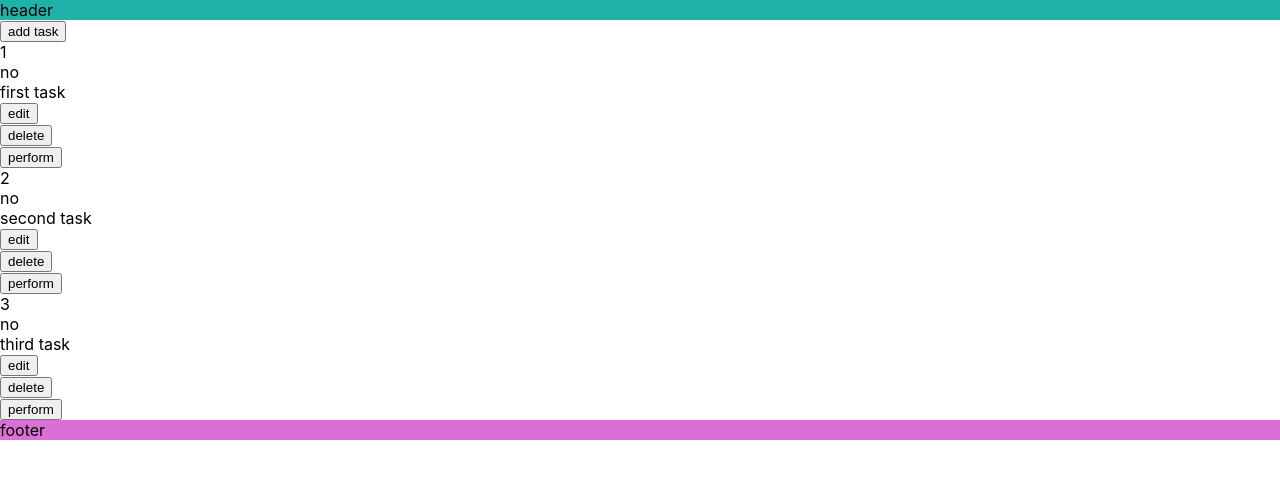
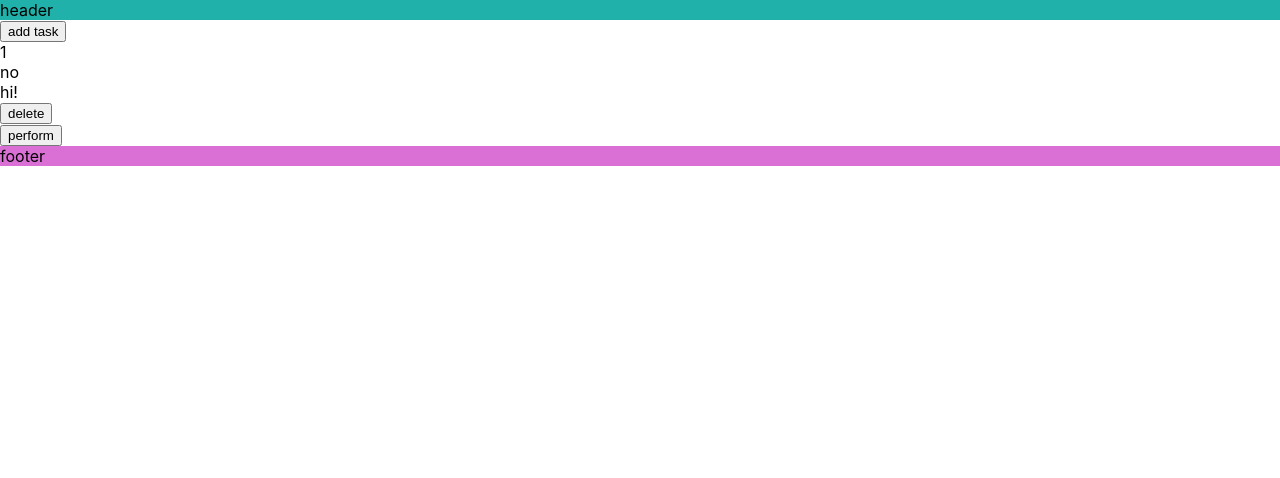
Before and after one commit to AntonGoncharik/to_do_list, a React (Create React App) app: page / in a window 1280 px wide. Shown: the top 478 px of the page. Built offline with nearby package versions, Linux system fonts and the light colour scheme.

Commit message:
add edit

```diff
--- a/src/components/Task/Task.js
+++ b/src/components/Task/Task.js
@@ -11,10 +11,6 @@ const Task = ({id, performed, task, deleteTask, performTask, updateTask}) => {
         setEditMode(false);
     };
 
-    const handleEdit = (id) => {
-        updateTask(id, 'changed');
-    };
-
     const handleDelete = (id) => {
         deleteTask(id);
     };
@@ -23,16 +19,20 @@ const Task = ({id, performed, task, deleteTask, performTask, updateTask}) => {
         performTask(id);
     };
 
+    const handleChange = (id, e) => {
+        updateTask(id, e.currentTarget.value);
+    };
+
     return (
         <div>
             <div>{id}</div>
             <div>{performed && "yes" || 'no'}</div>
             <div>
-                {editMode && <input autoFocus onBlur={offEditMode}/>}
+                {editMode && <input autoFocus
+                                    value={task}
+                                    onBlur={offEditMode}
+                                    onChange={(e) => handleChange(id, e)}/>}
                 {!editMode && <span onDoubleClick={onEditMode}>{task}</span>}
-            </div>
-            <div>
-                <button onClick={() => handleEdit(id)}>edit</button>
             </div>
             <div>
                 <button onClick={() => handleDelete(id)}>delete</button>
--- a/src/components/ToDoList/ToDoList.js
+++ b/src/components/ToDoList/ToDoList.js
@@ -5,7 +5,7 @@ import {addTask, deleteTask, performTask, updateTask} from "../../redux/task_red
 
 const ToDoList = (props) => {
     const addTask = () => {
-        props.addTask('test');
+        props.addTask('hi!');
     };
 
     return (
--- a/src/redux/task_reducer.js
+++ b/src/redux/task_reducer.js
@@ -4,16 +4,18 @@ const UPDATE_TASK = 'UPDATE_TASK';
 const DELETE_TASK = 'DELETE_TASK';
 
 const initialState = {
-    tasks: [{id: 1, performed: false, task: 'first task'},
-        {id: 2, performed: false, task: 'second task'},
-        {id: 3, performed: false, task: 'third task'}]
+    tasks: [{id: 1, performed: false, task: 'hi!'}]
 };
 
 export const taskReducer = (state = initialState, action) => {
     switch (action.type) {
         case ADD_TASK:
             return {
-                ...state, tasks: [...state.tasks, {id: state.tasks.length + 1, performed: false, task: action.text}]
+                ...state, tasks: [...state.tasks, {
+                    id: Math.max(...state.tasks.map(item => {
+                        return item.id
+                    })) + 1, performed: false, task: action.text
+                }]
             };
             break;
         case PERFORM_TASK:
@@ -30,7 +32,7 @@ export const taskReducer = (state = initialState, action) => {
             return {
                 ...state, tasks: state.tasks.map((item) => {
                     if (item.id === action.id) {
-                        return {...item, text: action.text}
+                        return {...item, task: action.text}
                     }
                     return item;
                 })
```
